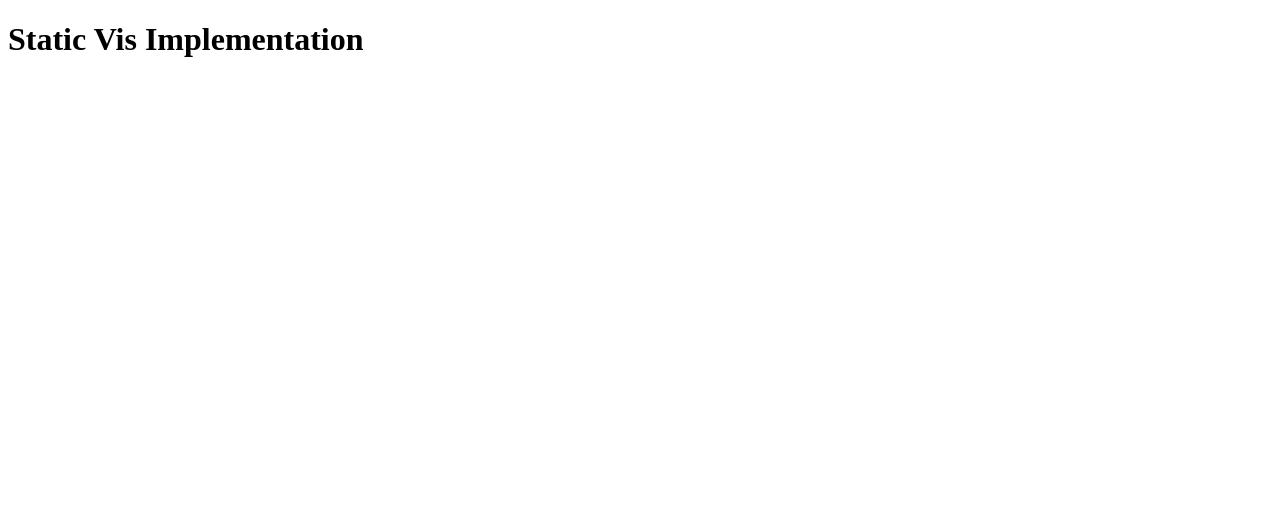
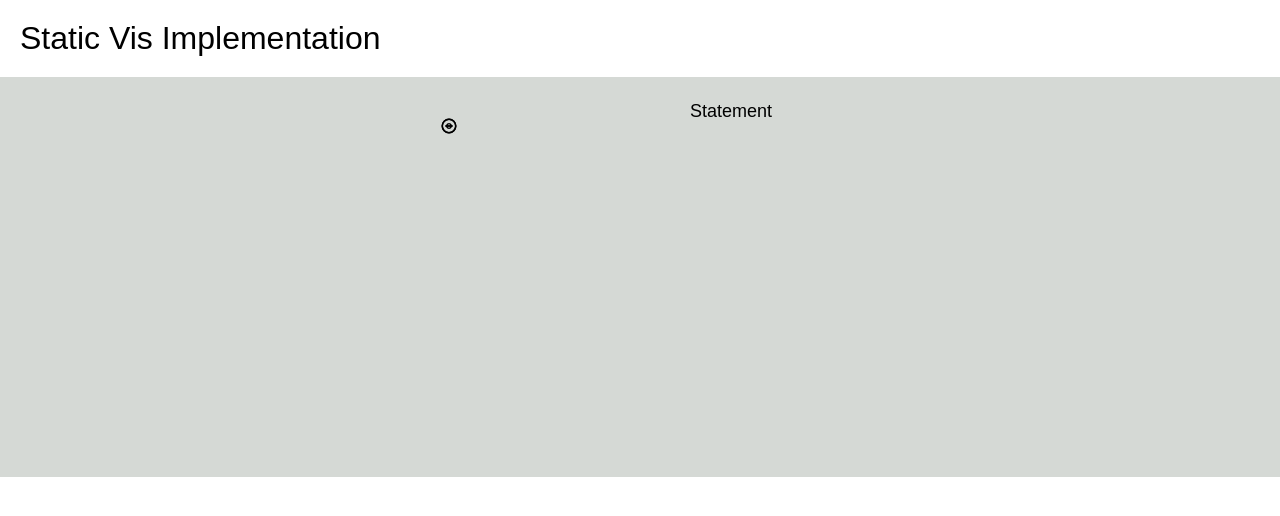
Before and after one commit to jordanlleslie/data-driven-poetry, a plain HTML site: page index.html in a window 1280 px wide. Drawn offline with nearby package versions, Linux system fonts and the light colour scheme.

Commit message:
numeracy chart in progress

```diff
--- a/index.html
+++ b/index.html
@@ -10,10 +10,8 @@
     <header>
       <h1 class="title">Static Vis Implementation</h1>
     </header>
-    <div class="wrapper">
-        <div class="right-column">
-            <svg id="svg"></svg>
-        </div>
+    <div class="svg-container">
+        <svg id="svg"></svg>
     </div>
     </main>
     <script src="main.js"></script>
--- a/main.js
+++ b/main.js
@@ -0,0 +1,90 @@
+let chart, chartWidth, chartHeight;
+
+const svgWidth = 500;
+const svgHeight = 400;
+
+let xScale, yScale;
+
+let svg = d3.select("#svg");
+
+async function loadData() {
+  return;
+}
+
+function initializeSVG() {
+  svg.attr("width", svgWidth);
+  svg.attr("height", svgHeight);
+  svg.selectAll("*").remove();
+
+  const margin = { top: 40, right: 30, bottom: 50, left: 50 };
+  chartWidth = svgWidth - margin.left - margin.right;
+  chartHeight = svgHeight - margin.top - margin.bottom;
+
+  chart = svg
+    .append("g")
+    .attr("transform", "translate(" + margin.left + "," + margin.top + ")");
+
+  xScale = d3.scaleBand().domain([]).range([0, chartWidth]).padding(0.1);
+  yScale = d3.scaleLinear().domain([]).nice().range([chartHeight, 0]);
+
+  // Add title
+  svg
+    .append("text")
+    .attr("id", "chart-title")
+    .attr("x", svgWidth / 2)
+    .attr("y", 40)
+    .attr("text-anchor", "middle")
+    .style("font-size", "18px")
+    .text("");
+}
+
+function updateTitle(title) {
+  if (title.length > 0 && title !== svg.select("#chart-title").text()) {
+    // TODO: Add transition
+    svg.select("#chart-title").text(title);
+  }
+}
+
+function makeNumeracyChart() {
+  // implement interactive element (statement with forward and backward buttons)
+
+  const fontSize = 18;
+
+  chart
+    .append("text")
+    .attr("id", "discrimination-statement")
+    .attr("x", svgWidth / 2)
+    .text("Statement")
+    .style("font-size", `${fontSize}px`);
+
+  chart
+    .append("image")
+    .attr("xlink:href", "/assets/images/Right.svg")
+    .attr("width", fontSize)
+    .attr("id", "next-statement")
+    // Click listener
+    .on("click", () => {
+      //   NEXT STATEMENT
+    });
+
+  chart
+    .append("image")
+    .attr("xlink:href", "/assets/images/Left.svg")
+    .attr("width", fontSize)
+    .attr("id", "next-statement")
+    // Click listener
+    .on("click", () => {
+      //   NEXT STATEMENT
+    });
+
+  // implement chart
+  // implement legend with encodings
+}
+
+async function initialize() {
+  initializeSVG();
+  await loadData();
+  makeNumeracyChart();
+}
+
+initialize();
--- a/styles.css
+++ b/styles.css
@@ -0,0 +1,21 @@
+html {
+  font-family: sans-serif;
+}
+
+body,
+h1,
+p {
+  margin: 0;
+  padding: 0;
+}
+.title {
+  padding: 20px;
+  font-weight: normal;
+}
+
+.svg-container {
+  background-color: #d5d9d5;
+  display: flex;
+  justify-content: center;
+  align-items: center;
+}
```
Also changed, not shown: assets/images/Left.svg (added), assets/images/Right.svg (added).
